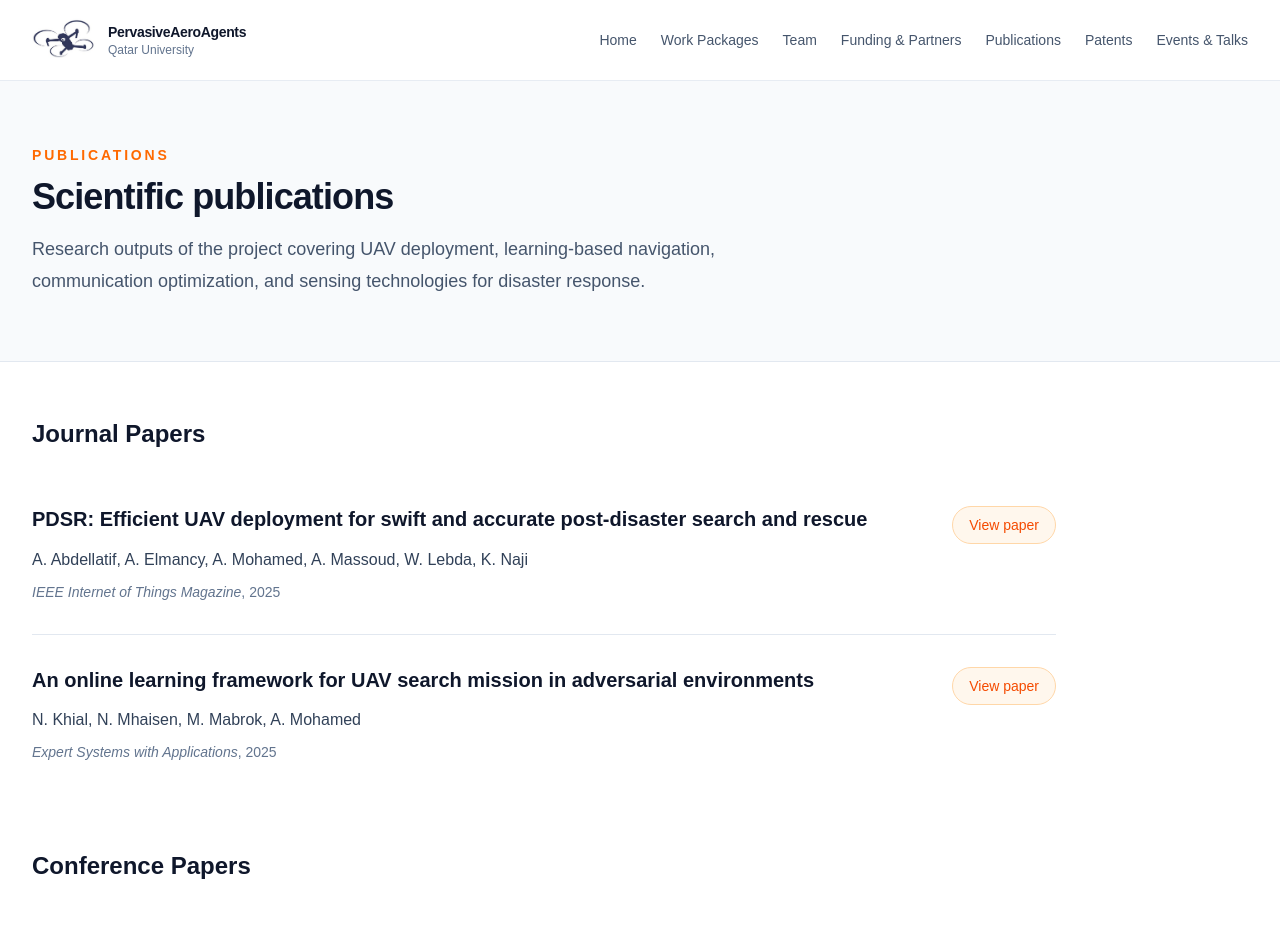
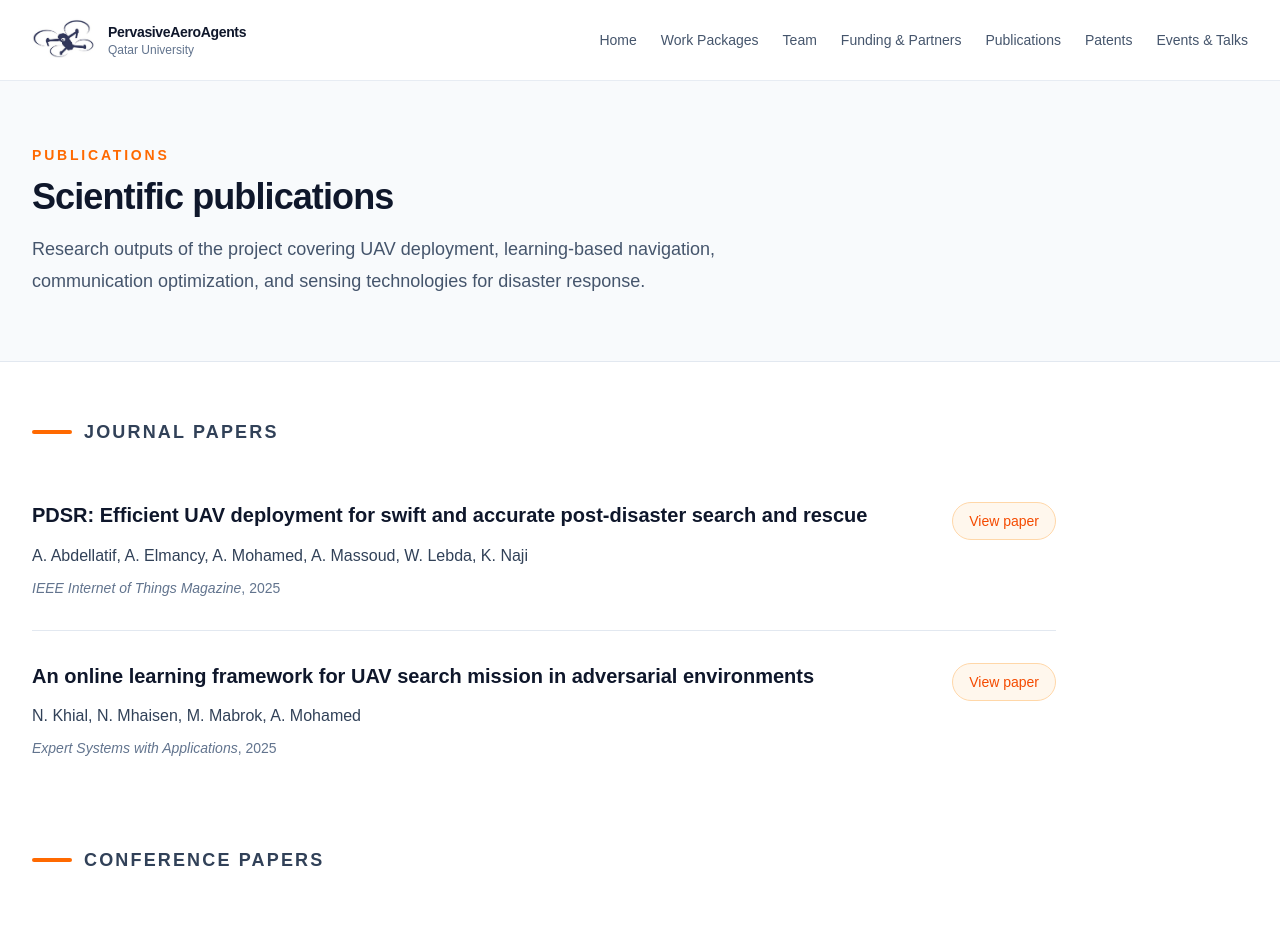
Before and after one commit to fatmaaa0812/uav-disaster-management, a Next.js app: page /publications in a window 1280 px wide. Shown: the top 928 px of the page. Built offline with nearby package versions, Linux system fonts and the light colour scheme.

Commit message:
Reduce navbar vertical padding

```diff
--- a/src/app/publications/page.tsx
+++ b/src/app/publications/page.tsx
@@ -20,9 +20,12 @@ export default function PublicationsPage() {
 
       <section className="mx-auto max-w-7xl px-6 py-14 lg:px-8">
         <div className="max-w-5xl">
-          <h2 className="text-2xl font-semibold text-slate-900">
-            Journal Papers
-          </h2>
+          <div className="flex items-center gap-3">
+            <div className="h-1 w-10 rounded-full bg-orange-500" />
+            <h2 className="text-lg font-semibold uppercase tracking-[0.12em] text-slate-700">
+              Journal Papers
+            </h2>
+          </div>
 
           <div className="mt-6">
             {journalPublications.map((paper) => (
@@ -34,9 +37,12 @@ export default function PublicationsPage() {
 
       <section className="mx-auto max-w-7xl px-6 pb-16 lg:px-8">
         <div className="max-w-5xl">
-          <h2 className="text-2xl font-semibold text-slate-900">
-            Conference Papers
-          </h2>
+          <div className="flex items-center gap-3">
+            <div className="h-1 w-10 rounded-full bg-orange-500" />
+            <h2 className="text-lg font-semibold uppercase tracking-[0.12em] text-slate-700">
+              Conference Papers
+            </h2>
+          </div>
 
           <div className="mt-6">
             {conferencePublications.map((paper) => (
--- a/src/components/site/Navbar.tsx
+++ b/src/components/site/Navbar.tsx
@@ -53,7 +53,7 @@ export function Navbar() {
 
       {isOpen ? (
         <div className="border-t border-slate-200 bg-white lg:hidden">
-          <nav className="mx-auto flex max-w-7xl flex-col px-6 py-4 lg:px-8">
+          <nav className="mx-auto flex max-w-7xl flex-col px-6 py-1 lg:px-8">
             {navLinks.map((link) => (
               <Link
                 key={link.label}
```
